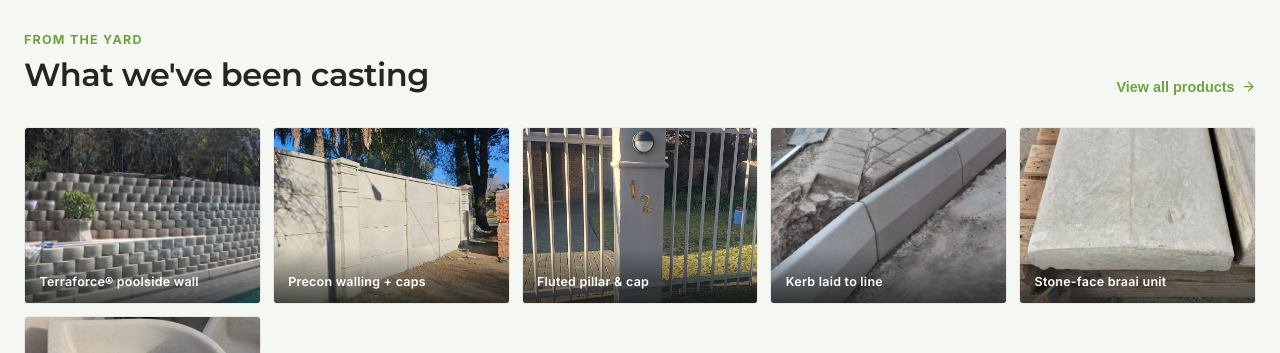
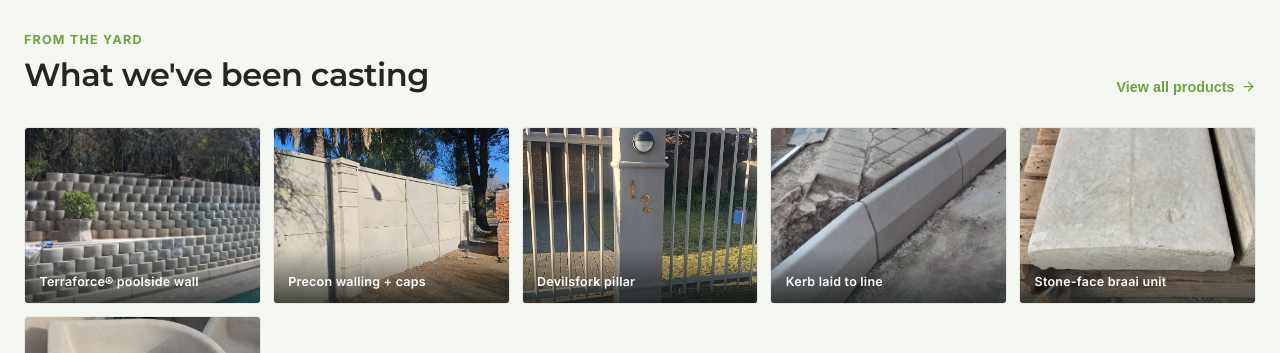
Before and after one commit to rynodutoit1998/Ecocrete, a React (Vite) app: page / in a window 1280 px wide. Shown: the part 2220-2573 px from the top of the page. Built offline with nearby package versions, Linux system fonts and the light colour scheme.

Commit message:
Add Devilsfork Pillar with dedicated palisade image and update architectural pillars

```diff
--- a/src/data/ecocreteData.ts
+++ b/src/data/ecocreteData.ts
@@ -372,7 +372,8 @@ export const SERVICES_DATA: ServiceDetail[] = [
       { url: "/images/stepping-stones-pyramid.jpg", caption: "Pyramid-pattern stepping stones on pallet", tag: "STEPPING STONES" },
       { url: "/images/concrete-gully.jpg", caption: "Precast concrete drainage gulleys on pallet", tag: "GULLEYS" },
       { url: "/images/pillar-caps-pyramid.jpg", caption: "Pyramid pillar caps stacked on pallet", tag: "PILLAR CAPS" },
-      { url: "/images/pillar-fluted-cap.jpg", caption: "Fluted gate pillar with matching cap", tag: "PILLARS" },
+      { url: "/images/devilsfork-pillar.jpg", caption: "Devilsfork pillar integrated with palisade fencing", tag: "DEVILSFORK" },
+      { url: "/images/precast-pillars-yard.jpg", caption: "Square, fluted and round precast pillars", tag: "PILLARS" },
       { url: "/images/balusters.jpg", caption: "Turned white balusters for a balcony run", tag: "BALUSTERS" },
       { url: "/images/coping-350x1000.jpg", caption: "Coping — 350 mm wide × 1,000 mm long, raised centre profile", tag: "COPING" },
       { url: "/images/kerb-installation.jpg", caption: "Precast kerbstone laid against fresh paving", tag: "KERB" },
@@ -679,18 +680,33 @@ export const PRODUCTS_CATALOG: ProductItem[] = [
     inStock: true
   },
   {
+    id: "prod-pillar-devilsfork",
+    name: "Devilsfork Pillar",
+    category: "precast",
+    categoryLabel: "Precast",
+    code: "PC-PILL-DEVIL",
+    image: "/images/devilsfork-pillar.jpg",
+    shortDesc: "Precast concrete pillar specifically engineered to integrate seamlessly with Devilsfork palisade steel fencing.",
+    dimensions: "Standard palisade heights",
+    weight: "Per profile",
+    strengthMPa: "≈ 25 – 30 MPa",
+    application: "Perimeter palisade fencing, front residential entrances, security boundaries",
+    features: ["Integrates with Devilsfork palisade panels", "Accommodates light fittings & house numbers", "Includes matching pyramid cap", "Reinforced dry-cast concrete"],
+    inStock: true
+  },
+  {
     id: "prod-pillar",
     name: "Pillar — Square / Fluted / Round",
     category: "precast",
     categoryLabel: "Precast",
     code: "PC-PILL",
-    image: "/images/pillar-fluted-cap.jpg",
-    shortDesc: "Square, fluted and round precast pillars — with matching caps available.",
+    image: "/images/precast-pillars-yard.jpg",
+    shortDesc: "Square, fluted and round precast architectural pillars with matching pyramid caps.",
     dimensions: "Square · Fluted · Round 200 · Round 300",
     weight: "Per profile",
     strengthMPa: "≈ 25 – 30 MPa",
     application: "Gate pillars, boundary-wall pillars, garden entrances, driveway markers",
-    features: ["Four profile options", "Pair with matching cap", "Solid dry-cast concrete", "Cast in the Ecocrete yard"],
+    features: ["Square, fluted and round profiles", "Pair with matching caps", "Solid dry-cast concrete", "Cast in the Ecocrete yard"],
     inStock: true
   },
   {
--- a/src/pages/HomePage.tsx
+++ b/src/pages/HomePage.tsx
@@ -63,7 +63,7 @@ const ON_SITE_SERVICES = [
 const YARD_STRIP = [
   { src: '/images/terraforce-poolside.jpg', label: 'Terraforce® poolside wall' },
   { src: '/images/precast-boundary-decorative.jpg', label: 'Precon walling + caps' },
-  { src: '/images/pillar-fluted-cap.jpg', label: 'Fluted pillar & cap' },
+  { src: '/images/devilsfork-pillar.jpg', label: 'Devilsfork pillar' },
   { src: '/images/kerb-installation.jpg', label: 'Kerb laid to line' },
   { src: '/images/precast-braai.jpg', label: 'Stone-face braai unit' },
   { src: '/images/concrete-gully.jpg', label: 'Precast drainage gulleys' }
```
Also changed, not shown: public/images/devilsfork-pillar.jpg (added), public/images/precast-pillars-yard.jpg (added).
